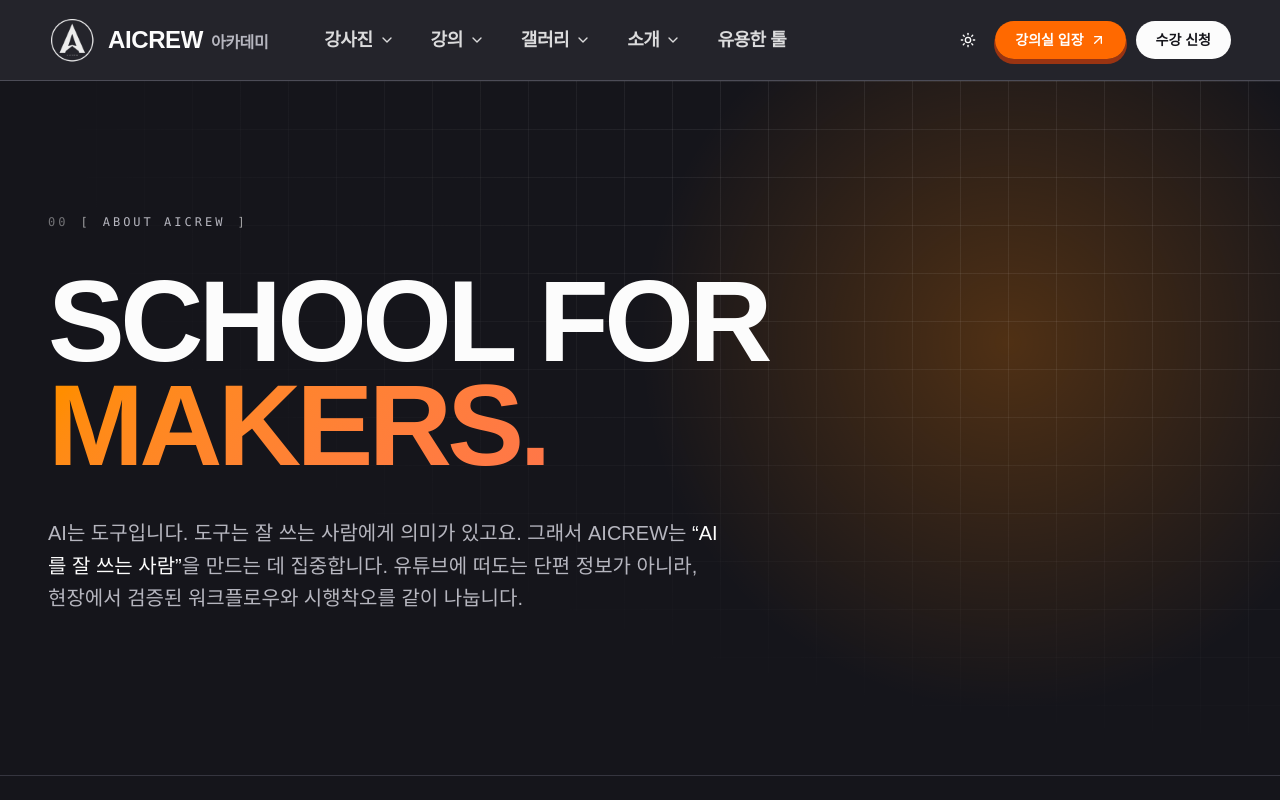
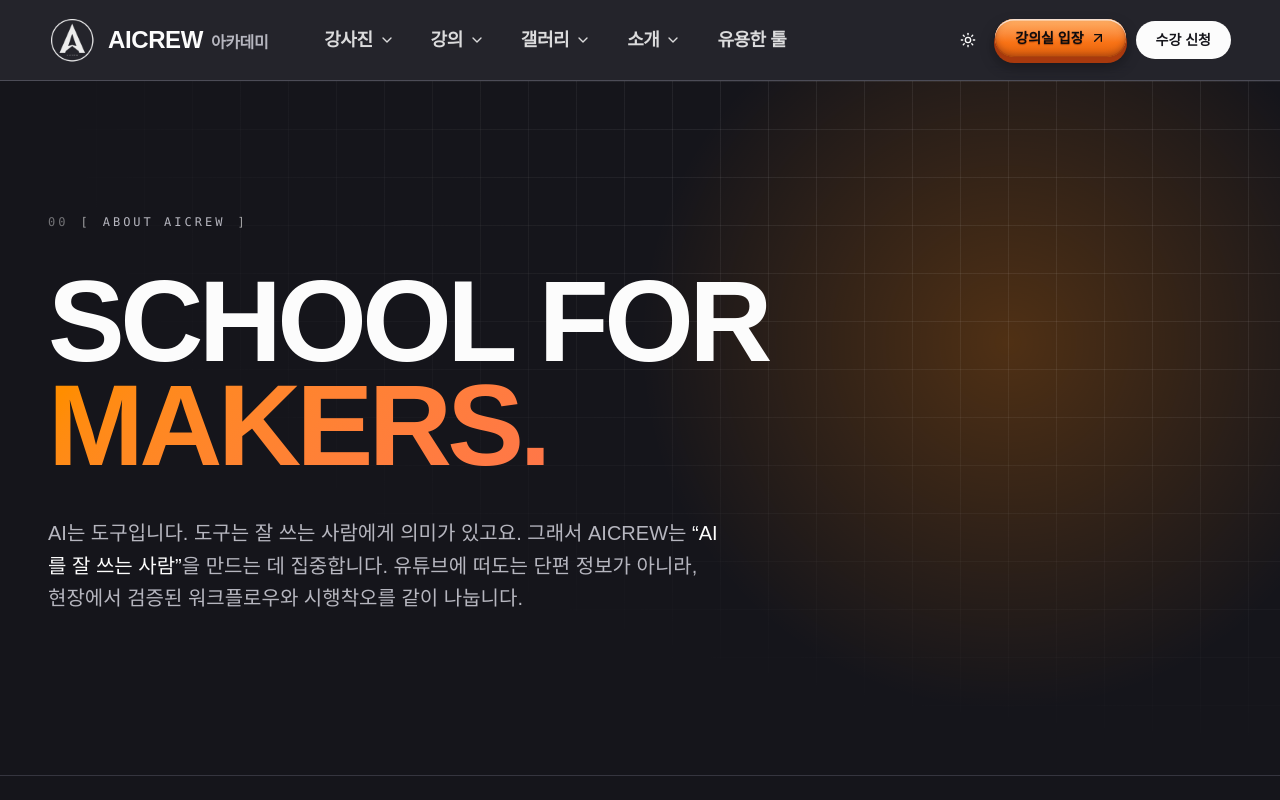
Before and after one commit to bitcory/aicrewlab, a Next.js app: page /about in a window 1280 px wide. Shown: the top 800 px of the page. Built offline with nearby package versions, Linux system fonts and the light colour scheme; a web font is replaced by a local one.

Commit message:
강의실 입장 버튼: 표면 그라디언트/하이라이트/음영으로 진짜 3D 처리
Co-Authored-By: Claude Opus 5 (1M context) <noreply@anthropic.com>
Claude-Session: https://claude.ai/code/session_01MCjkH9wGWqxGeSVvW5U9r1

```diff
--- a/src/app/globals.css
+++ b/src/app/globals.css
@@ -185,3 +185,62 @@
     @apply my-8 border-border/60;
   }
 }
+
+@layer components {
+  /* 주황 3D 버튼 — 표면 그라디언트 + 상단 하이라이트 + 하단 내부음영 + 바닥 두께 */
+  .btn-3d-orange {
+    background-image: linear-gradient(
+      180deg,
+      #ffb066 0%,
+      #fb8c3c 38%,
+      #f97316 62%,
+      #e2620c 100%
+    );
+    color: #fff;
+    text-shadow: 0 1px 1px rgba(120, 40, 4, 0.55);
+    box-shadow:
+      inset 0 1.5px 0 rgba(255, 255, 255, 0.75),
+      inset 0 -3px 6px rgba(124, 45, 18, 0.5),
+      inset 0 0 0 1px rgba(154, 52, 18, 0.35),
+      0 5px 0 0 #a8390d,
+      0 8px 14px rgba(0, 0, 0, 0.35);
+    transition:
+      transform 90ms ease,
+      box-shadow 90ms ease,
+      filter 120ms ease;
+  }
+  .btn-3d-orange:hover {
+    filter: brightness(1.06);
+    transform: translateY(-1px);
+    box-shadow:
+      inset 0 1.5px 0 rgba(255, 255, 255, 0.8),
+      inset 0 -3px 6px rgba(124, 45, 18, 0.5),
+      inset 0 0 0 1px rgba(154, 52, 18, 0.35),
+      0 6px 0 0 #a8390d,
+      0 10px 18px rgba(0, 0, 0, 0.4);
+  }
+  .btn-3d-orange:active {
+    transform: translateY(4px);
+    box-shadow:
+      inset 0 2px 5px rgba(124, 45, 18, 0.65),
+      inset 0 0 0 1px rgba(154, 52, 18, 0.45),
+      0 1px 0 0 #a8390d,
+      0 2px 4px rgba(0, 0, 0, 0.3);
+  }
+  /* 모바일 내비용 — 두께만 살짝 얇게 */
+  .btn-3d-orange-sm {
+    box-shadow:
+      inset 0 1.5px 0 rgba(255, 255, 255, 0.7),
+      inset 0 -2px 4px rgba(124, 45, 18, 0.5),
+      inset 0 0 0 1px rgba(154, 52, 18, 0.35),
+      0 3px 0 0 #a8390d,
+      0 5px 10px rgba(0, 0, 0, 0.3);
+  }
+  .btn-3d-orange-sm:active {
+    transform: translateY(3px);
+    box-shadow:
+      inset 0 2px 5px rgba(124, 45, 18, 0.65),
+      inset 0 0 0 1px rgba(154, 52, 18, 0.45),
+      0 1px 0 0 #a8390d;
+  }
+}
--- a/src/components/header.tsx
+++ b/src/components/header.tsx
@@ -274,7 +274,7 @@ export function Header() {
             <Button
               asChild
               size="default"
-              className="hidden sm:inline-flex h-10 rounded-full px-5 text-sm font-bold text-white bg-orange-500 hover:bg-orange-500 shadow-[0_4px_0_0_#9a3412] hover:-translate-y-0.5 hover:shadow-[0_6px_0_0_#9a3412] active:translate-y-[3px] active:shadow-[0_1px_0_0_#9a3412] transition-all duration-100"
+              className="btn-3d-orange hidden sm:inline-flex h-10 rounded-full px-5 text-sm font-bold hover:text-white mb-1"
             >
               <a href="https://tbs.aitoolb.com" target="_blank" rel="noopener noreferrer">
                 강의실 입장
@@ -411,7 +411,7 @@ export function Header() {
               href="https://tbs.aitoolb.com"
               target="_blank"
               rel="noopener noreferrer"
-              className="inline-flex items-center gap-1 px-4 py-2 mx-1 rounded-full bg-orange-500 text-white font-bold shadow-[0_3px_0_0_#9a3412] active:translate-y-[2px] active:shadow-[0_1px_0_0_#9a3412] transition-all duration-100 whitespace-nowrap"
+              className="btn-3d-orange btn-3d-orange-sm inline-flex items-center gap-1 px-4 py-2 mx-1 mb-1 rounded-full font-bold whitespace-nowrap"
             >
               강의실 입장
               <ArrowUpRight className="size-4" />
```
